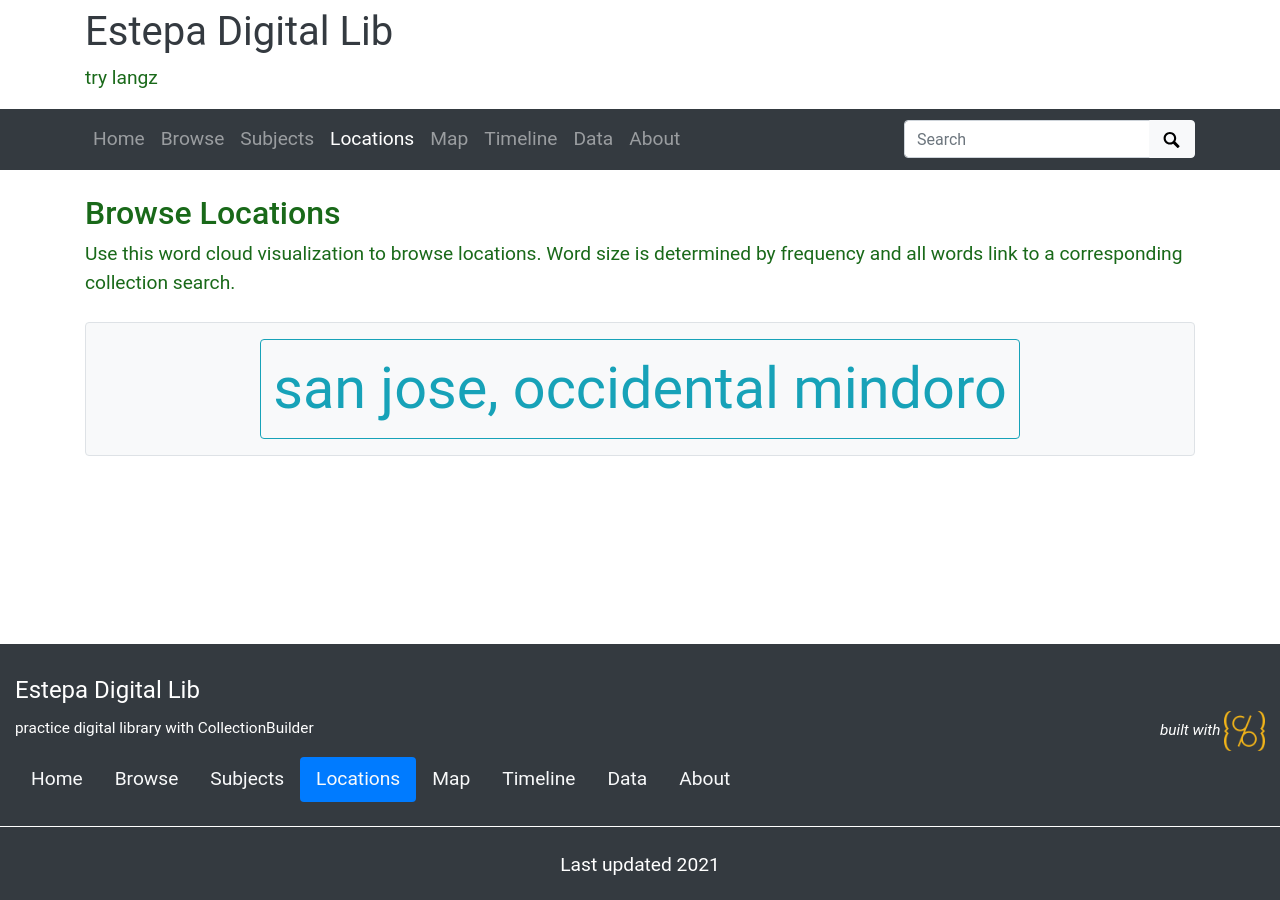
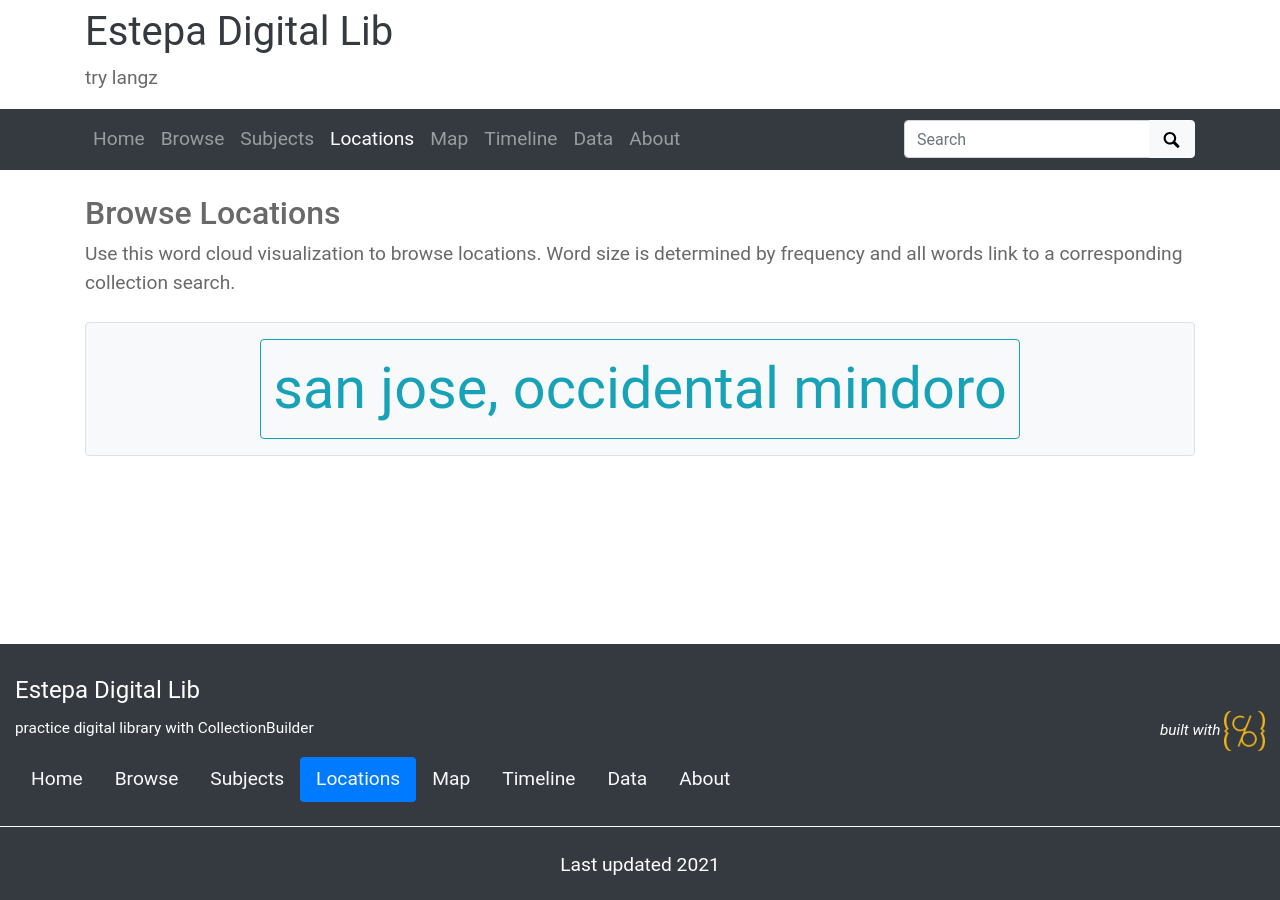
Before and after one commit to Lestepaaa/mydigitallib, a Jekyll site: the page built from pages/locations.md, in a window 1280 px wide. Built offline with Jekyll 4.4.1, drawn with Linux system fonts in a browser that asks for light colours.

Commit message:
Update theme.yml

```diff
--- a/_data/theme.yml
+++ b/_data/theme.yml
@@ -81,7 +81,7 @@ bootswatch: # leave blank or comment out for plain bootstrap
 
 # THEME FONTS
 base-font-size: 1.2em
-text-color: "#196919"
-link-color: "#17a420"
+text-color: "#696969"
+link-color: "#420420"
 base-font-family: Roboto
 font-cdn: # add font stylesheet, e.g. <link href="https://fonts.googleapis.com/css?family=Roboto&display=swap" rel="stylesheet">
```
